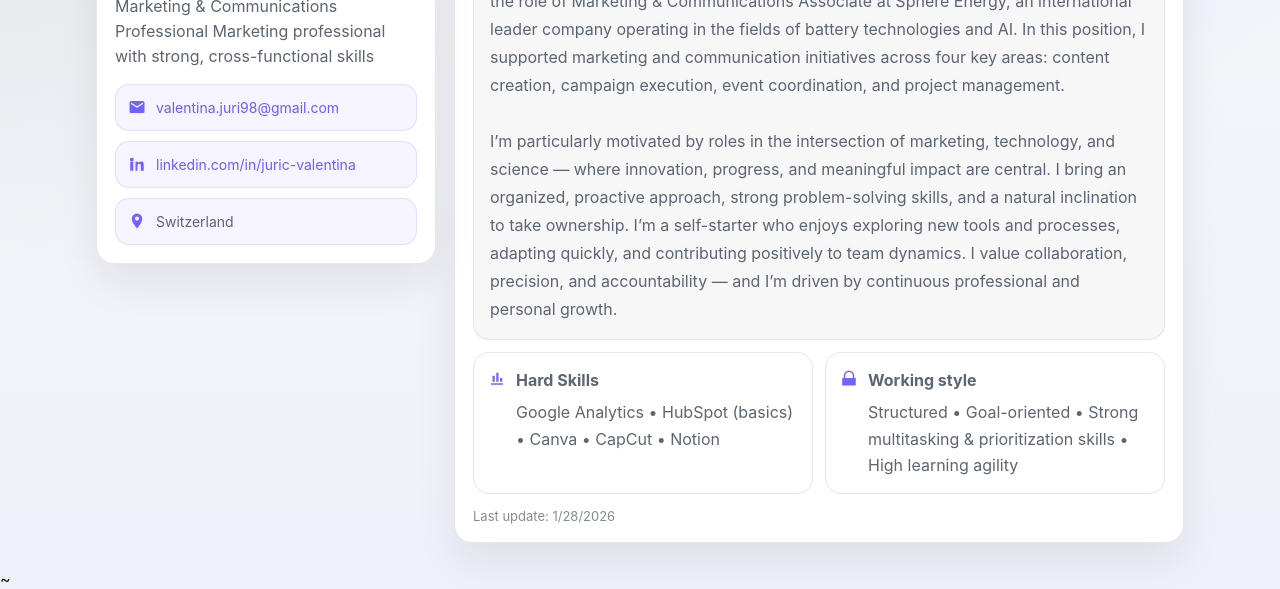
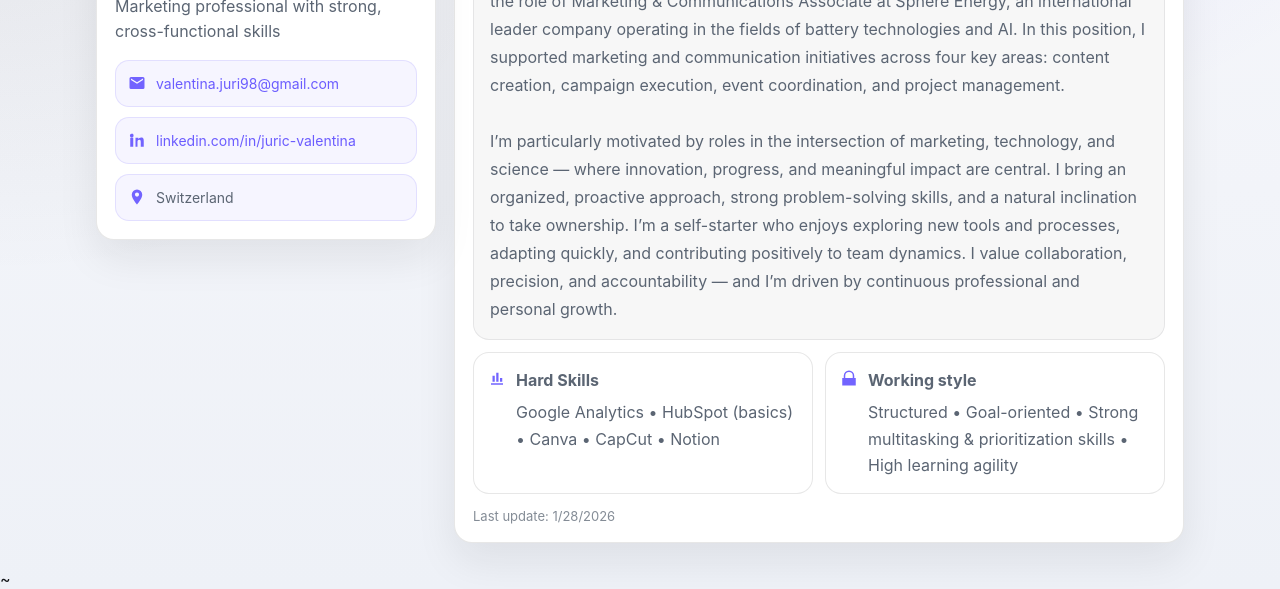
Before and after one commit to valentinajuricintro/valentinajuricintro.github.io, a plain HTML site: page index.html in a window 1280 px wide. Shown: the part 214-803 px from the top of the page. Drawn offline with Linux system fonts and the light colour scheme.

Commit message:
Update index.html

```diff
--- a/index.html
+++ b/index.html
@@ -185,7 +185,6 @@ font-size:13px;
 <div class="name">Valentina Juric</div>
 
 <p class="tagline">
-        Marketing & Communications Professional
        Marketing professional with strong, cross-functional skills
 </p>
 
```
